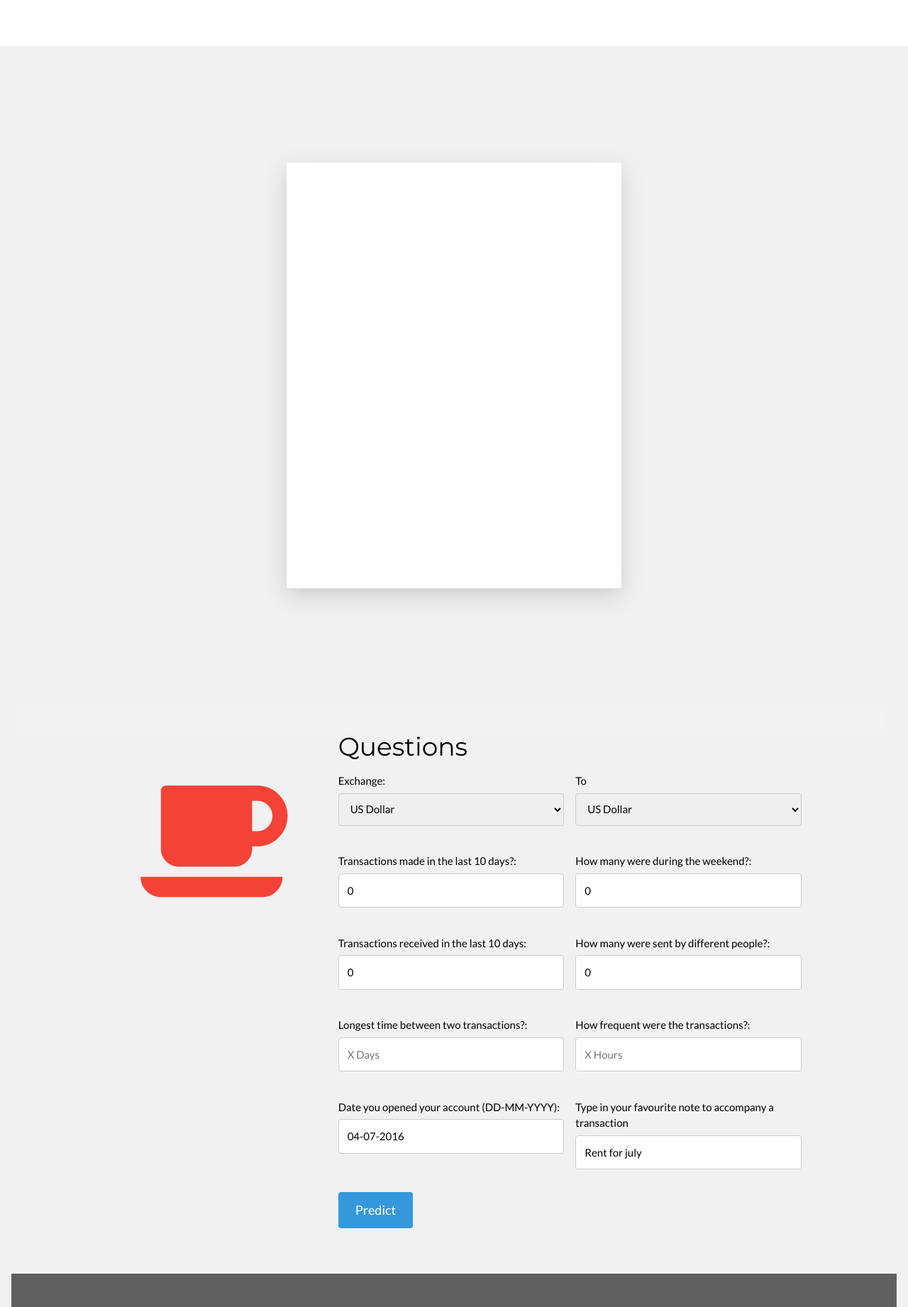
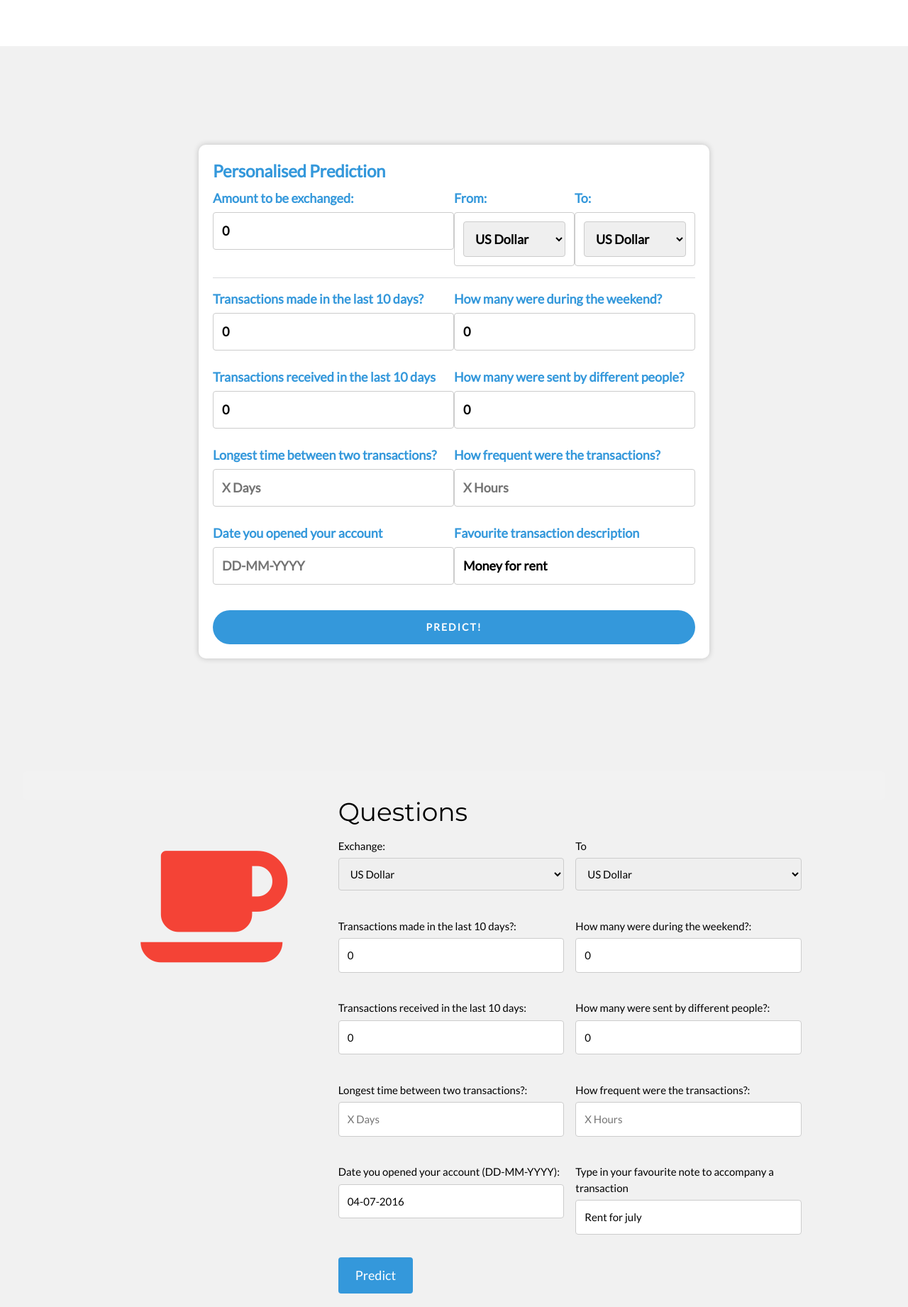
Before and after one commit to fromdatavistodatascience/capstone-lfs, a Flask app: page / in a window 1280 px wide. Shown: the part 1096-2938 px from the top of the page at 71% size. Run offline with Flask 2, Linux system fonts and the light colour scheme.

Commit message:
Add new personalised contact form

```diff
--- a/templates/index.html
+++ b/templates/index.html
@@ -221,86 +221,114 @@ input[type=submit]:hover {
 
 /*---------------------------------------------*/
 
+.transferwise-container {
+  width: 750px;
+  padding: 75px 15px;
+  max-width: 100%;
+  box-sizing: border-box;
+  margin: 0px auto;
+  display: block;
+}
+
 .transferwise-container-0 {
-  padding-right: 400px;
-  padding-left: 400px;
-  padding-top: 100px;
-  padding-bottom: 100px;
-  color: #3498db"
+  width: 800px;
+  max-width: 100%;
+  margin: 0px auto;
+  display: block;
+  box-sizing: border-box;
+  color: #3498db
 }
 
 .transferwise-container-1 {
-  margin-right: -12px;
-  margin-left: -12px;
-  padding: calc(8px * 4);
-  background-color: #fff;
-  border-radius: 3px;
+  margin-right: 20px;
+  width: 100%;
   box-sizing: border-box;
-  box-shadow: 0 10px 30px 0 rgba(121,124,126,.3);
-  display: block;
-  font-size: 16px;
-  margin-bottom: 2px;
-  font-size: 22px;
-  line-height: 30px;
-  font-family: "Lato", sans-serif;
-  height: 600px;
+  display: inline-block;
+  margin-bottom: 20px;
+  text-align: left;
+  padding: 20px 32px;
+  background-color: white;
+  box-shadow: rgba(0, 0, 0, 0.2) 0px 0px 8px;
+  padding: 20px;
+  border-radius: 10px;
 }
 
+
 .transferwise-container-2 {
-  line-height: 24px;
-  color: #2e4369;
-  background-color: #fff;
-  margin-bottom: 16px;
+  font-size: 24px;
+  line-height: 1.4;
+  margin: 0px !important;
+  letter-spacing: -0.01em;
+  box-sizing: border-box;
+  display: block;
+  margin-block-start: 1em;
+  margin-block-end: 1em;
+  margin-inline-start: 0px;
+  margin-inline-end: 0px;
+  text-align: left;
+  color: #3498db;
+  background-color: #ffff;
   font-weight: 600;
   font-family: "Lato", sans-serif;
 }
 
 .transferwise-container-3 {
+  font-size: 18px;
+  font-weight: 900;
+  direction: ltr;
+  margin-top: 8px;
+  margin-right: 0px;
+  margin-bottom: 30px;
+  margin-left: 0px;
   box-sizing: border-box;
-  text-align: left;
-  letter-spacing: .016em;
-  font-size: 16px;
-  line-height: 24px;
-  color: #5d7079;
-  margin-bottom: 0;
-  padding-right: 0 !important;
-  padding-left: 0 !important;
-  float: left!important;
-  box-sizing: border-box;
-  width: 50%;
+  display: block;
+  margin-block-end: 1.33em;
+  margin-inline-start: 0px;
+  margin-inline-end: 0px;
+  text-align: left
 }
 
 .transferwise-container-4 {
-  font-weight: 600;
-  font-size: 16px;
-  color: #5d7079;
+  font-size: 18px;
+  font-weight: 900;
+  direction: ltr;
+  border-top: 1px solid rgb(217, 218, 220);
+  margin-top: 0;
+  margin-bottom: 12px;
+  margin-block-end: 1.33em;
+  margin-inline-start: 0px;
+  margin-inline-end: 0px;
+  box-sizing: border-box;
+  display: block;
   text-align: left;
-  letter-spacing: .016em;
-  line-height: 24px;
-  margin-bottom: 16px;
 }
 
 .transferwise-container-5 {
-  display: block;
-  padding-right: 0 !important;
-  padding-left: 0 !important;
-  font-weight: 600;
-  font-size: 16px;
-  box-sizing: border-box;
-  letter-spacing: .016em;
-  text-align: right;
-  font-family: "Lato", sans-serif;
-  color: #5d7079;
-}
-
-.transferwise-container-6 {
-  display: block;
-  padding-right: 0 !important;
-  padding-left: 0 !important;
-  height: 400px;
-  width: 700px;
-  box-sizing: border-box;
-  letter-spacing: .016em;
+  width: 100%;
+  cursor: pointer;
+  display: inline-block;
+  font-size: 14px;
+  font-weight: 700;
+  letter-spacing: 2px;
+  line-height: 1;
+  text-align: center;
+  text-transform: uppercase;
+  touch-action: manipulation;
+  transition-duration: 33ms;
+  transition-property: background-color, border-color, color, box-shadow, filter, transform;
+  user-select: none;
+  vertical-align: middle;
+  transform: translate3d(0px, 0px, 0px);
+  background-color: #3498db;
+  color: rgb(255, 255, 255);
+  border-top: 1px solid rgb(217, 218, 220);
+  margin-top: 20px;
+  border-width: 0px;
+  border-style: initial;
+  border-color: initial;
+  border-image: initial;
+  border-radius: 500px;
+  padding: 17px 48px;
 }
 
 .transferwise-container-7 {
@@ -319,7 +347,18 @@ input[type=submit]:hover {
   line-height: 24px;
   color: #e50000;
   background-color: #fff;
-  }
+}
+
+.box {
+  width: 100%;
+  padding: 12px;
+  border: 1px solid #ccc;
+  border-radius: 4px;
+  box-sizing: border-box;
+  margin-top: 6px;
+  margin-bottom: 16px;
+  resize: vertical;
+}
 
 </style>
 </head>
@@ -354,33 +393,97 @@ input[type=submit]:hover {
 
 <!-- Results -->
 <div id="questions" class="w3-row-padding w3-light-grey w3-padding-64 w3-container">
+  <div class="transferwise-container">
     <div class="transferwise-container-0">
-        <div class="transferwise-container-1">
+      <div class="transferwise-container-1">
         <div class="transferwise-container-2">
-
+          Personalised Prediction
         </div>
         <div class="transferwise-container-3">
-            <div class="transferwise-container-4">
-
+          <div class="w3-half">
+            Amount to be exchanged:
+            <input class="w3-input w3-border" type="text" name="amount" value="0">
+          </div>
+          <div class="w3-quarter">
+            From:
+            <div class="box">
+              <select name="local_currency" style="margin: 0 !important">
+                <option value="USD">US Dollar</option>
+                <option value="EUR">Euros</option>
+                <option value="GBP">British Pound</option>
+                <option value="INR">Indian Rupee</option>
+                <option value="AUD">Australian Dollar</option>
+                <option value="CND">Canadian Dollar</option>
+                <option value="SGD">Singapore Dollar</option>
+                <option value="CHF">Swiss Franc</option>
+                <option value="MYR">Malaysian Ringgit</option>
+                <option value="JPY">Japanese Yen</option>
+                <option value="CNY">Chinese Yuan Renminbi</option>
+              </select>
             </div>
-            <div class="transferwise-container-4">
-
+          </div>
+          <div class="w3-quarter">
+            To:
+            <div class="box">
+              <select name="desired_currency" style="margin: 0 !important">
+                <option value="USD">US Dollar</option>
+                <option value="EUR">Euros</option>
+                <option value="GBP">British Pound</option>
+                <option value="INR">Indian Rupee</option>
+                <option value="AUD">Australian Dollar</option>
+                <option value="CND">Canadian Dollar</option>
+                <option value="SGD">Singapore Dollar</option>
+                <option value="CHF">Swiss Franc</option>
+                <option value="MYR">Malaysian Ringgit</option>
+                <option value="JPY">Japanese Yen</option>
+                <option value="CNY">Chinese Yuan Renminbi</option>
+              </select>
             </div>
-            <div class="transferwise-container-6">
+          </div>
+        </div>
+      <div class="w3-row-padding" style="margin:0; padding: 0px 0px">
+        <div class="transferwise-container-4">
+          <div class="transferwise-container-3">
+            <div class="w3-half" style="margin-top: 8px">
+              Transactions made in the last 10 days?
+              <input class="w3-input w3-border" type="text" name="n_transactions_made" value="0">
             </div>
+            <div class="w3-half" style="margin-top: 8px">
+              How many were during the weekend?
+              <input class="w3-input w3-border" type="text" name="n_transactions_made_during_weekend" value="0">
+            </div>
+            <div class="w3-half" style="margin-top: 8px">
+              Transactions received in the last 10 days
+              <input class="w3-input w3-border" type="text" name="n_transactions_rec" value="0">
+            </div>
+            <div class="w3-half" style="margin-top: 8px">
+              How many were sent by different people?
+              <input class="w3-input w3-border" type="text" name="transactions_rec_from_diff_users" value="0">
+            </div>
+            <div class="w3-half" style="margin-top: 8px">
+              Longest time between two transactions?
+              <input class="w3-input w3-border" type="text" name="max_time_between_transactions" placeholder="X Days">
+            </div>
+            <div class="w3-half" style="margin-top: 8px">
+              How frequent were the transactions?
+              <input class="w3-input w3-border" type="text" name="mean_time_between_transactions" placeholder="X Hours">
+            </div>
+            <div class="w3-half" style="margin-top: 8px">
+              Date you opened your account
+              <input class="w3-input w3-border" type="text" name="time_since_account_inception" placeholder="DD-MM-YYYY">
+            </div>
+            <div class="w3-half" style="margin-top: 8px">
+              Favourite transaction description
+              <input class="w3-input w3-border" type="text" name="text_description" value="Money for rent">
+            </div>
+          </div>
         </div>
         <div class="transferwise-container-5">
-            <div class="transferwise-container-7">
-
-            </div>
-            <div class="transferwise-container-8">
-
-            </div>
-            <div class="transferwise-container-9">
-
-            </div>
+          Predict!
         </div>
+      </div>
     </div>
+  </div>
 </div>
 
 
@@ -485,9 +588,9 @@ input[type=submit]:hover {
     </div>
   </div>
 
-  <div class="w3-container w3-black w3-center w3-opacity w3-padding-64">
+  <!-- <div class="w3-container w3-black w3-center w3-opacity w3-padding-64">
       <h1 class="w3-margin w3-xlarge">Quote of the day: live life</h1>
-  </div>
+  </div> -->
 
   <!-- Footer -->
   <footer class="w3-container w3-padding-64 w3-center w3-opacity">
```
